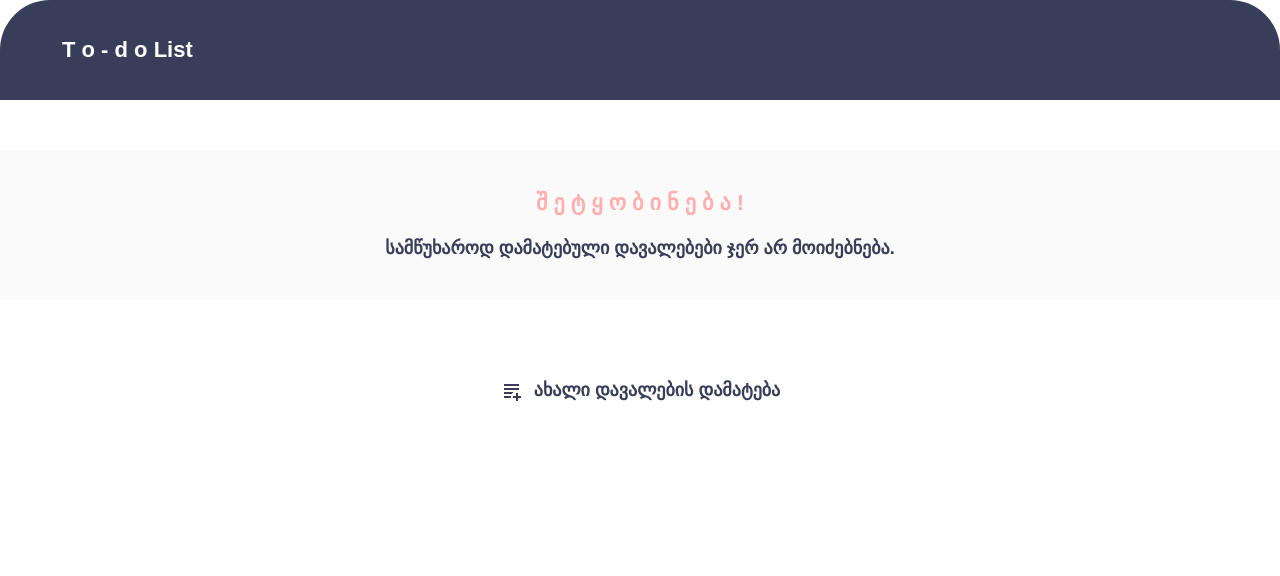
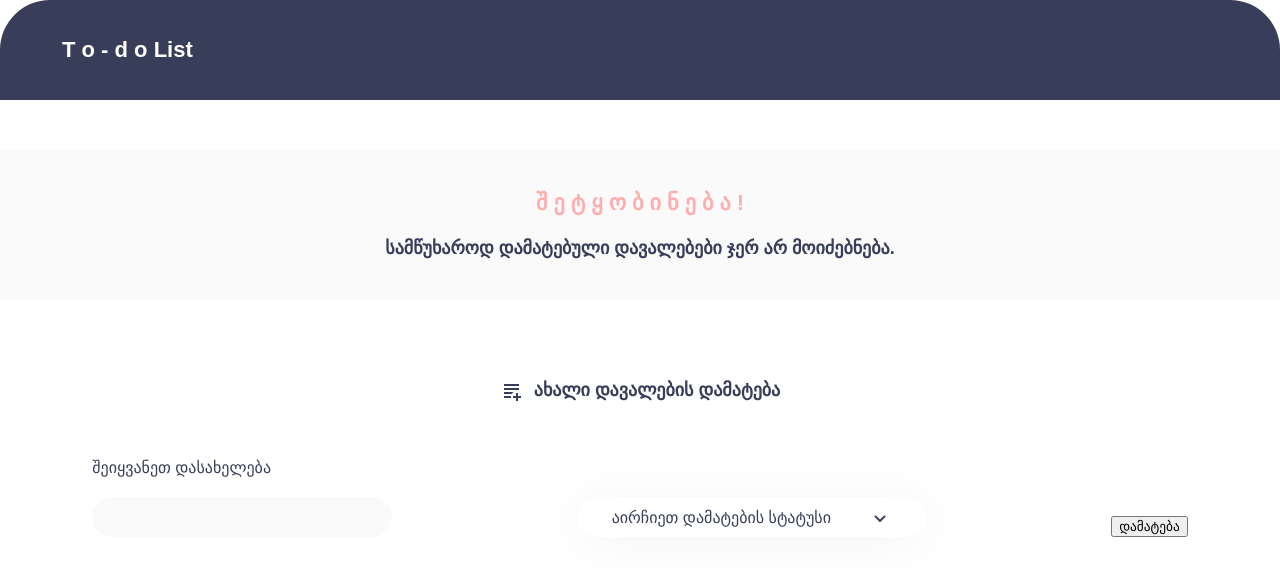
Before and after one commit to Dirakli/Todolist-frontend, an Angular app: page / in a window 1280 px wide. Shown: the top 576 px of the page. Built offline with nearby package versions, Linux system fonts and the light colour scheme.

Commit message:
Making form in add component

```diff
--- /dev/null
+++ b/src/app/add/add.component.css
@@ -0,0 +1,61 @@
+form {
+  display: flex;
+  justify-content: space-around;
+  align-items: end;
+  margin-top: 50px;
+}
+
+label {
+  font-weight: 400;
+  font-size: 16px;
+  line-height: 19.2px;
+  color: #383e59;
+}
+
+span {
+  color: #383e59;
+  font-weight: 400;
+  font-size: 16px;
+  line-height: 19.2px;
+}
+
+.input-wrapper {
+  display: flex;
+  width: 300px;
+  flex-direction: column;
+}
+
+.input {
+  margin-top: 20px;
+  max-width: 500px;
+  height: 40px;
+  background-color: #fafafa;
+  display: flex;
+  align-items: center;
+  justify-content: flex-start;
+  padding-left: 22px;
+  border-radius: 50px;
+  font-weight: 400;
+  font-size: 16px;
+  line-height: 19.2px;
+  color: #383e59;
+  border: none;
+  outline: none;
+}
+
+.dropdown {
+  max-width: 350px;
+  height: 40px;
+  width: 100%;
+  background-color: #ffffff;
+  box-shadow: 0px 4px 50px 0px #0000000d;
+  display: flex;
+  align-items: center;
+  justify-content: space-between;
+  padding: 0 35px;
+  border-radius: 20px;
+}
+
+.icon {
+  margin-top: 8px;
+}
--- /dev/null
+++ b/src/app/add/add.component.ts
@@ -0,0 +1,22 @@
+import { Component } from '@angular/core';
+import { IconComponent } from '../helpers/icon/icon.component';
+@Component({
+  selector: 'app-add',
+  standalone: true,
+  imports: [IconComponent],
+  template: `
+    <form>
+      <div class="input-wrapper">
+        <label for="ასიდასიდაიდს">შეიყვანეთ დასახელება</label>
+        <input class="input" type="text" />
+      </div>
+      <div class="dropdown">
+        <span>აირჩიეთ დამატების სტატუსი</span>
+        <app-icon class="icon" [imagePath]="'/arrow-down.svg'"></app-icon>
+      </div>
+      <button>დამატება</button>
+    </form>
+  `,
+  styleUrl: './add.component.css',
+})
+export class AddComponent {}
--- a/src/app/app.component.html
+++ b/src/app/app.component.html
@@ -5,4 +5,5 @@
     <app-icon [imagePath]="'/addIcon.svg'"></app-icon>
     <span class="add-task">ახალი დავალების დამატება</span>
   </div>
+  <app-add></app-add>
 </div>
```
Also changed, not shown: src/app/app.component.ts (+8 -1 lines), public/arrow-down.svg (added).
